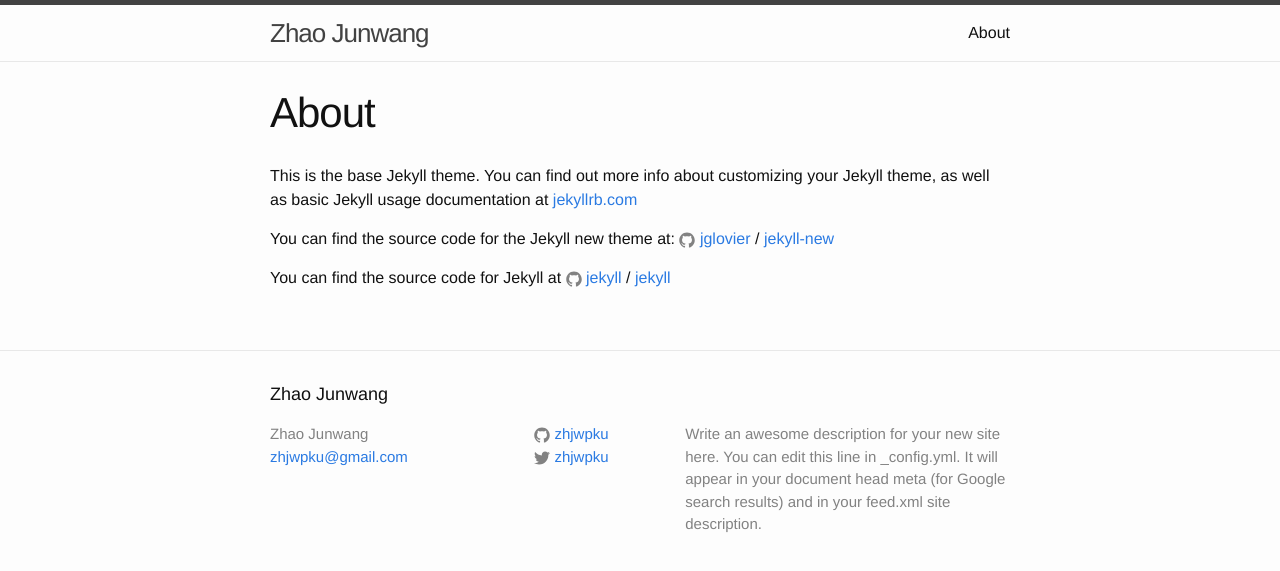
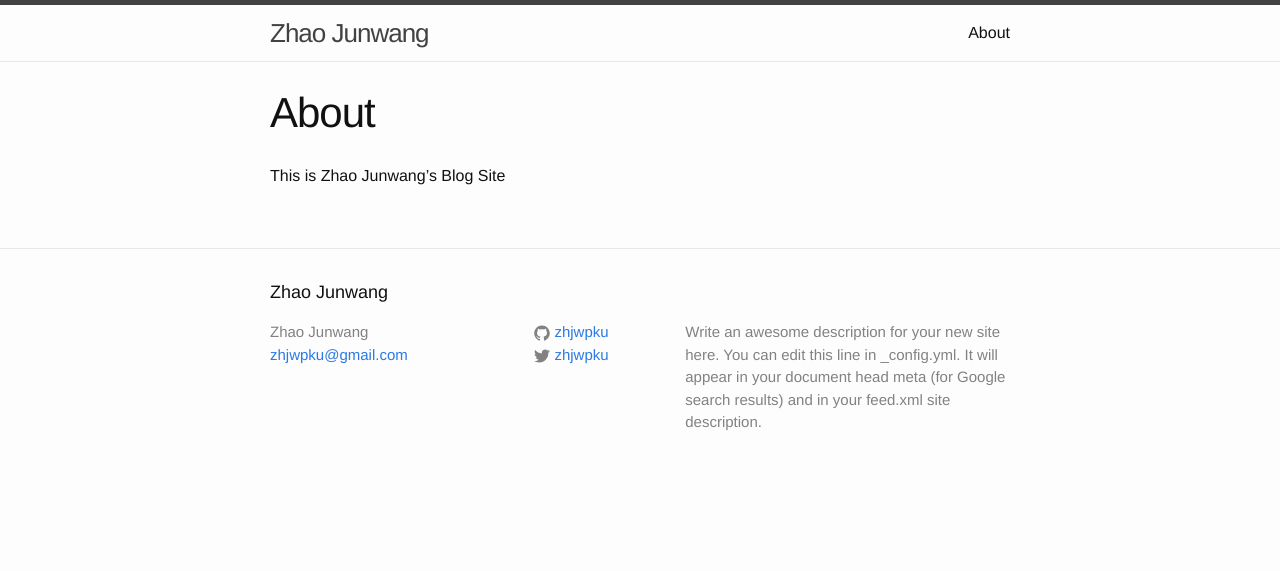
Before and after one commit to zhjwpku/zhjwpku.github.io, a Jekyll site: the page built from about.md, in a window 1280 px wide. Shown: the top 571 px of the page. Built offline with Jekyll 4.4.1, drawn with Linux system fonts in a browser that asks for light colours.

Commit message:
Modify about.md
Signed-off-by: Zhao Junwang <zhjwpku@gmail.com>

```diff
--- a/about.md
+++ b/about.md
@@ -4,12 +4,4 @@
 permalink: /about/
 ---
 
-This is the base Jekyll theme. You can find out more info about customizing your Jekyll theme, as well as basic Jekyll usage documentation at [jekyllrb.com](http://jekyllrb.com/)
-
-You can find the source code for the Jekyll new theme at:
-{% include icon-github.html username="jglovier" %} /
-[jekyll-new](https://github.com/jglovier/jekyll-new)
-
-You can find the source code for Jekyll at
-{% include icon-github.html username="jekyll" %} /
-[jekyll](https://github.com/jekyll/jekyll)
+This is Zhao Junwang's Blog Site
```
